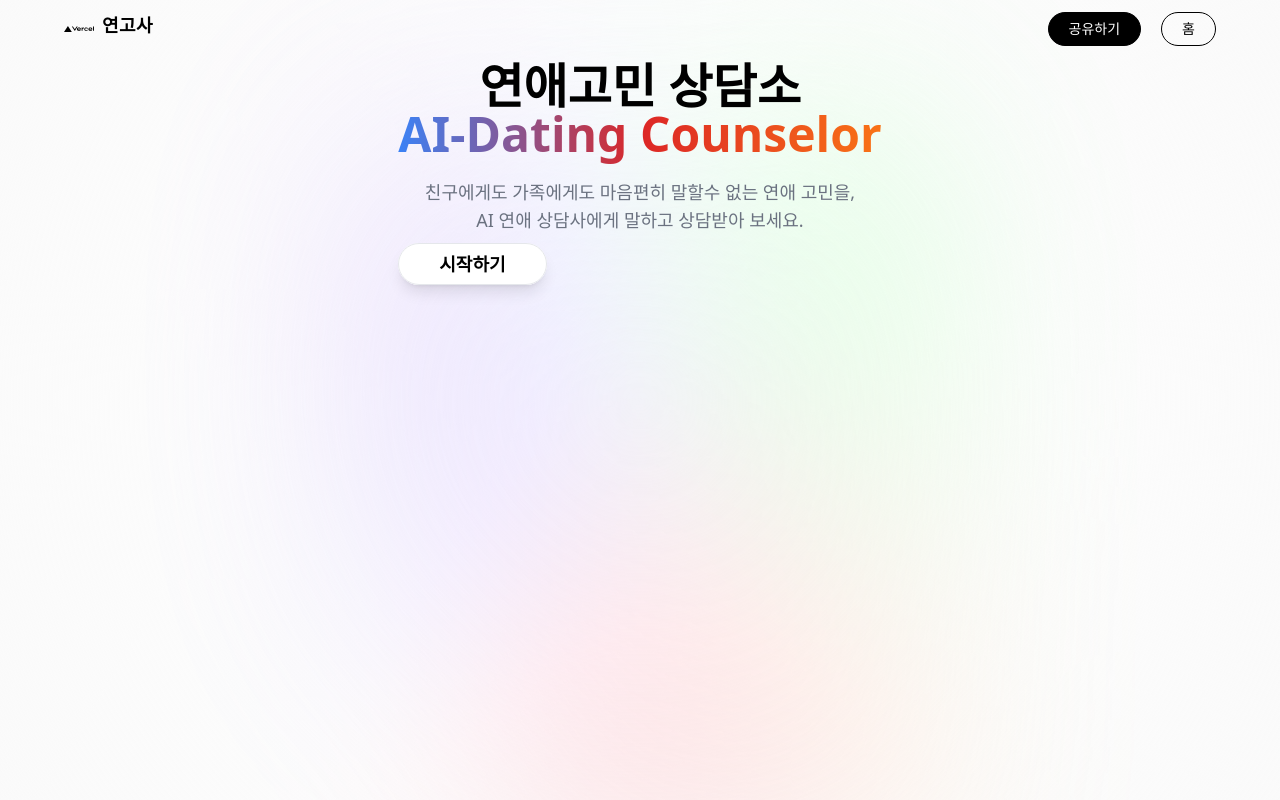
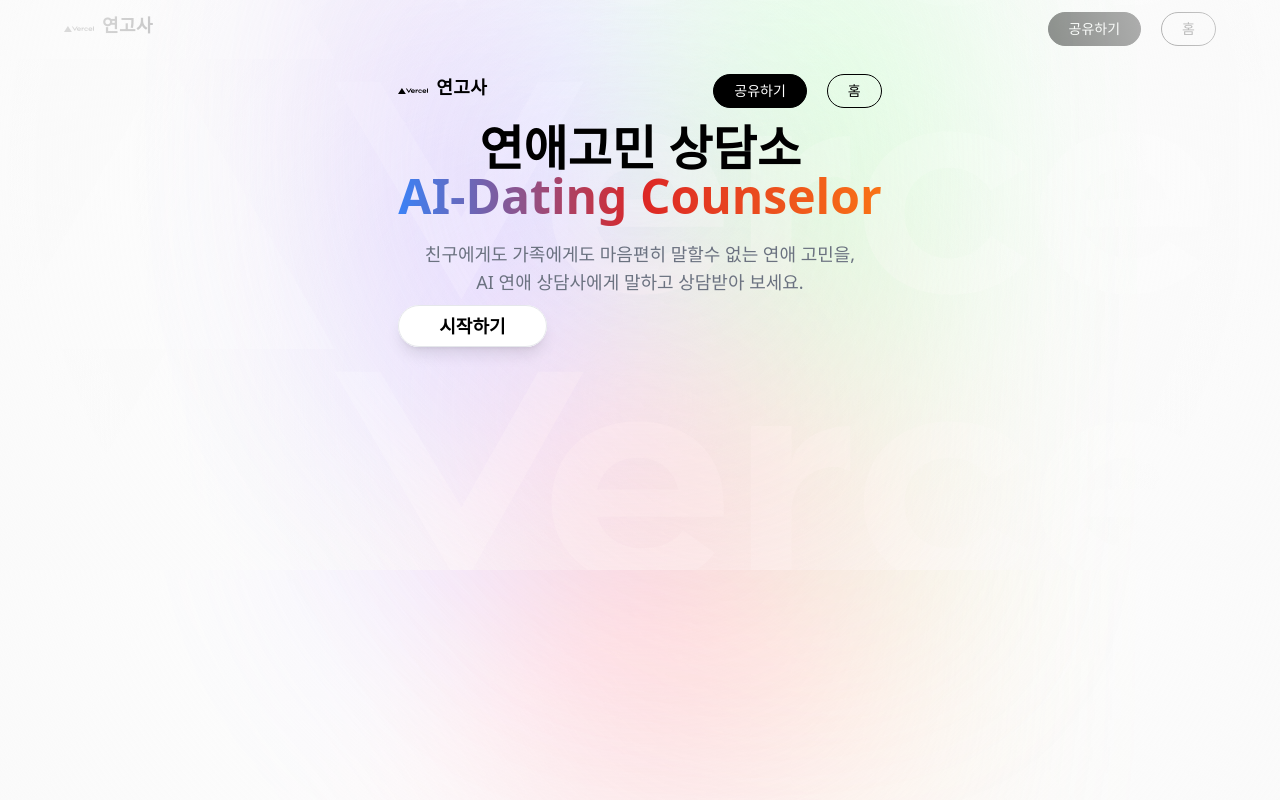
Before and after one commit to picapipicca/counselor, a Next.js app: page / in a window 1280 px wide. Built offline with nearby package versions, Linux system fonts and the light colour scheme.

Commit message:
Layout, redux provider

```diff
--- a/src/pages/_app.tsx
+++ b/src/pages/_app.tsx
@@ -1,6 +1,15 @@
+import Layout from '@/components/Layout'
+import { Providers } from '@/redux/provider'
 import '@/styles/globals.css'
 import type { AppProps } from 'next/app'
 
 export default function App({ Component, pageProps }: AppProps) {
-  return <Component {...pageProps} />
+  return (
+    <Providers>
+      <Layout>
+        <Component {...pageProps} />
+      </Layout>
+    </Providers>
+  )
+
 }
```
